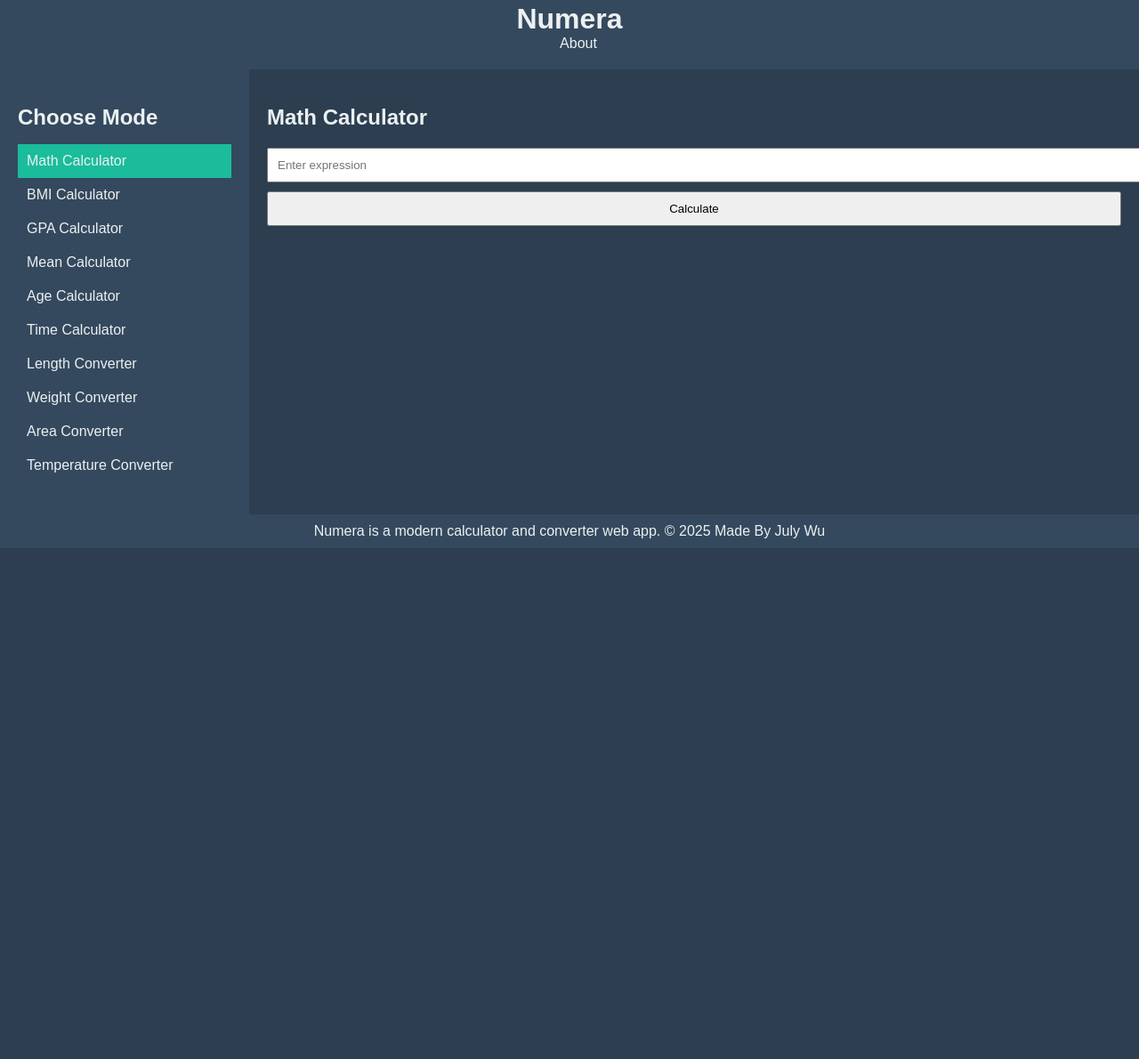
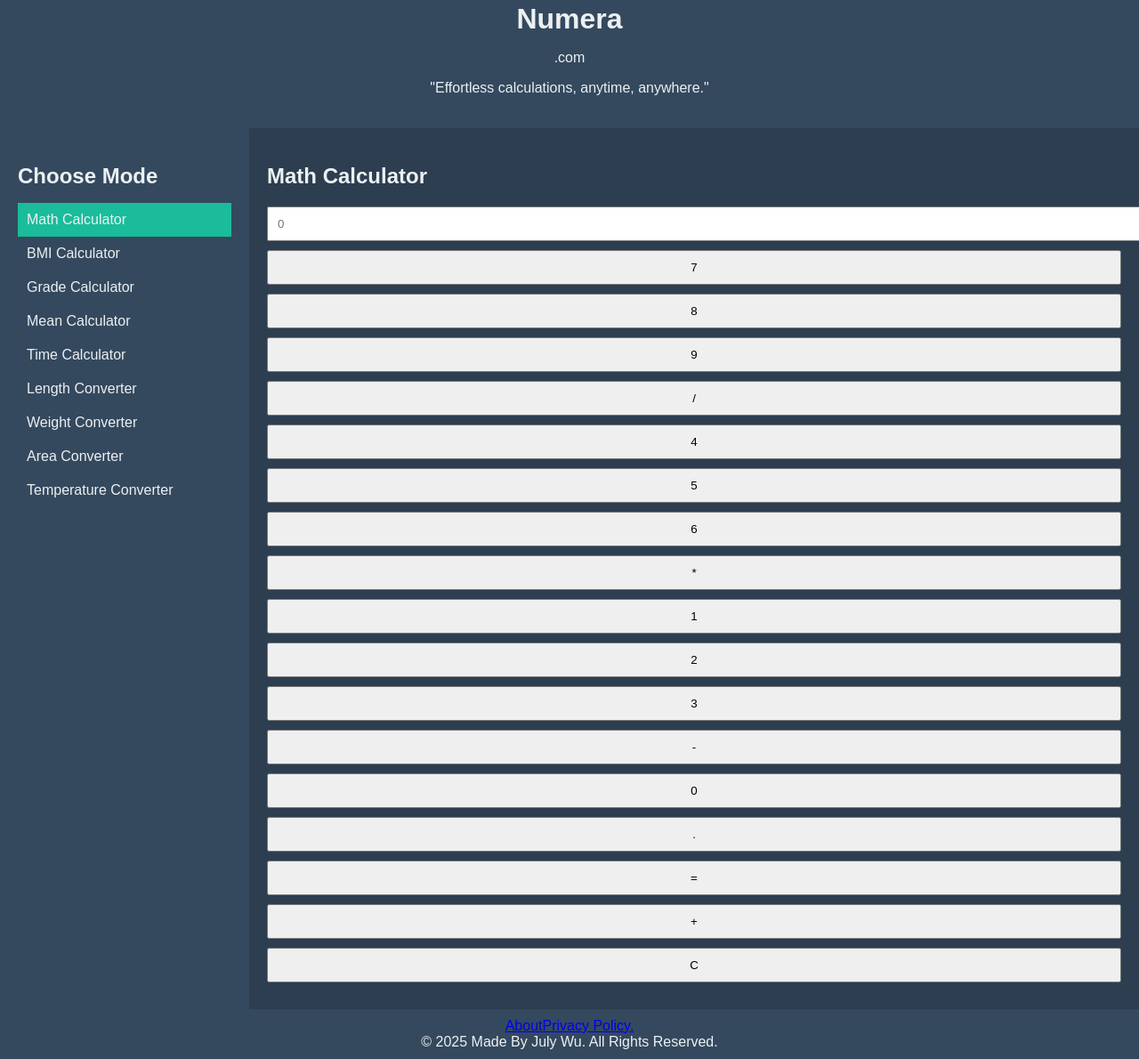
Before and after one commit to JLW-7/numera-calculator, a plain HTML site: page index.html in a window 1280 px wide. Shown: the part 17-1207 px from the top of the page at 89% size. Before the commit the page ends 800 px from the top, so only its background shows below. Drawn offline with Linux system fonts and the light colour scheme.

```diff
--- a/index.html
+++ b/index.html
@@ -4,14 +4,16 @@
     <meta charset="UTF-8">
     <meta name="viewport" content="width=device-width, initial-scale=1.0">
     <link rel="stylesheet" href="styles.css">
+    <link href="https://fonts.googleapis.com/css2?family=Poppins:wght@400;600&display=swap" rel="stylesheet">
     <title>Numera</title>
 </head>
 <body>
     <header>
-        <h1>Numera</h1>
-        <nav>
-            <a href="#">About</a>
-        </nav>
+        <div class="logo">
+            <h1>Numera</h1>
+            <p>.com</p>
+        </div>
+        <p>"Effortless calculations, anytime, anywhere."</p>
     </header>
     <div class="container">
         <aside>
@@ -19,9 +21,8 @@
             <ul>
                 <li data-mode="math" class="active">Math Calculator</li>
                 <li data-mode="bmi">BMI Calculator</li>
-                <li data-mode="gpa">GPA Calculator</li>
+                <li data-mode="gpa">Grade Calculator</li>
                 <li data-mode="mean">Mean Calculator</li>
-                <li data-mode="age">Age Calculator</li>
                 <li data-mode="time">Time Calculator</li>
                 <li data-mode="length">Length Converter</li>
                 <li data-mode="weight">Weight Converter</li>
@@ -32,8 +33,26 @@
         <main>
             <div id="math" class="calculator active">
                 <h2>Math Calculator</h2>
-                <input type="text" id="math-input" placeholder="Enter expression">
-                <button onclick="calculateMath()">Calculate</button>
+                <div class="calculator-grid">
+                    <input type="text" id="math-input" placeholder="0">
+                    <button onclick="appendNumber('7')">7</button>
+                    <button onclick="appendNumber('8')">8</button>
+                    <button onclick="appendNumber('9')">9</button>
+                    <button onclick="appendOperator('/')">/</button>
+                    <button onclick="appendNumber('4')">4</button>
+                    <button onclick="appendNumber('5')">5</button>
+                    <button onclick="appendNumber('6')">6</button>
+                    <button onclick="appendOperator('*')">*</button>
+                    <button onclick="appendNumber('1')">1</button>
+                    <button onclick="appendNumber('2')">2</button>
+                    <button onclick="appendNumber('3')">3</button>
+                    <button onclick="appendOperator('-')">-</button>
+                    <button onclick="appendNumber('0')">0</button>
+                    <button onclick="appendDot()">.</button>
+                    <button onclick="calculateMath()">=</button>
+                    <button onclick="appendOperator('+')">+</button>
+                    <button onclick="clearInput()">C</button>
+                </div>
                 <div id="math-result"></div>
             </div>
             <div id="bmi" class="calculator">
@@ -44,7 +63,7 @@
                 <div id="bmi-result"></div>
             </div>
             <div id="gpa" class="calculator">
-                <h2>GPA Calculator</h2>
+                <h2>Grade Calculator</h2>
                 <table id="gpa-table">
                     <tr>
                         <th>Subject</th>
@@ -52,7 +71,7 @@
                     </tr>
                 </table>
                 <button onclick="addSubject()">Add Subject</button>
-                <button onclick="calculateGPA()">Calculate GPA</button>
+                <button onclick="calculateGPA()">Calculate Average Grade</button>
                 <div id="gpa-result"></div>
             </div>
             <div id="mean" class="calculator">
@@ -61,30 +80,32 @@
                 <button onclick="calculateMean()">Calculate</button>
                 <div id="mean-result"></div>
             </div>
-            <div id="age" class="calculator">
-                <h2>Age Calculator</h2>
-                <input type="date" id="age-dob">
-                <input type="date" id="age-date">
-                <button onclick="calculateAge()">Calculate</button>
-                <div id="age-result"></div>
-            </div>
             <div id="time" class="calculator">
                 <h2>Time Calculator</h2>
                 <input type="number" id="time-hours" placeholder="Hours">
                 <input type="number" id="time-minutes" placeholder="Minutes">
                 <input type="number" id="time-seconds" placeholder="Seconds">
+                <h3>Unit:</h3>
+                <select id="time-unit">
+                    <option value="seconds">seconds</option>
+                    <option value="minutes">minutes</option>
+                    <option value="hours">hours</option>
+                </select>
                 <button onclick="calculateTime()">Calculate</button>
+                <p style="font-size: 12px;">Note: Results are rounded to the nearest hundreth.</p>
                 <div id="time-result"></div>
             </div>
             <div id="length" class="calculator">
                 <h2>Length Converter</h2>
                 <input type="number" id="length-value" placeholder="Value">
+                <h3>From:</h3>
                 <select id="length-from">
                     <option value="meters">Meters</option>
                     <option value="kilometers">Kilometers</option>
                     <option value="feet">Feet</option>
                     <option value="miles">Miles</option>
                 </select>
+                <h3>To:</h3>
                 <select id="length-to">
                     <option value="meters">Meters</option>
                     <option value="kilometers">Kilometers</option>
@@ -92,17 +113,20 @@
                     <option value="miles">Miles</option>
                 </select>
                 <button onclick="convertLength()">Convert</button>
+                <p style="font-size: 12px;">Note: Results are rounded to the nearest hundreth.</p>
                 <div id="length-result"></div>
             </div>
             <div id="weight" class="calculator">
                 <h2>Weight Converter</h2>
                 <input type="number" id="weight-value" placeholder="Value">
+                <h3>From:</h3>
                 <select id="weight-from">
                     <option value="kilograms">Kilograms</option>
                     <option value="grams">Grams</option>
                     <option value="pounds">Pounds</option>
                     <option value="ounces">Ounces</option>
                 </select>
+                <h3>To:</h3>
                 <select id="weight-to">
                     <option value="kilograms">Kilograms</option>
                     <option value="grams">Grams</option>
@@ -110,17 +134,20 @@
                     <option value="ounces">Ounces</option>
                 </select>
                 <button onclick="convertWeight()">Convert</button>
+                <p style="font-size: 12px;">Note: Results are rounded to the nearest hundreth.</p>
                 <div id="weight-result"></div>
             </div>
             <div id="area" class="calculator">
                 <h2>Area Converter</h2>
                 <input type="number" id="area-value" placeholder="Value">
+                <h3>From:</h3>
                 <select id="area-from">
                     <option value="square meters">Square Meters</option>
                     <option value="square kilometers">Square Kilometers</option>
                     <option value="acres">Acres</option>
                     <option value="hectares">Hectares</option>
                 </select>
+                <h3>To:</h3>
                 <select id="area-to">
                     <option value="square meters">Square Meters</option>
                     <option value="square kilometers">Square Kilometers</option>
@@ -128,28 +155,33 @@
                     <option value="hectares">Hectares</option>
                 </select>
                 <button onclick="convertArea()">Convert</button>
+                <p style="font-size: 12px;">Note: Results are rounded to the nearest hundreth.</p>
                 <div id="area-result"></div>
             </div>
             <div id="temperature" class="calculator">
                 <h2>Temperature Converter</h2>
                 <input type="number" id="temperature-value" placeholder="Value">
+                <h3>From:</h3>
                 <select id="temperature-from">
                     <option value="celsius">Celsius</option>
                     <option value="fahrenheit">Fahrenheit</option>
                     <option value="kelvin">Kelvin</option>
                 </select>
+                <h3>To:</h3>
                 <select id="temperature-to">
                     <option value="celsius">Celsius</option>
                     <option value="fahrenheit">Fahrenheit</option>
                     <option value="kelvin">Kelvin</option>
                 </select>
                 <button onclick="convertTemperature()">Convert</button>
+                <p style="font-size: 12px;">Note: Results are rounded to the nearest hundreth.</p>
                 <div id="temperature-result"></div>
             </div>
         </main>
     </div>
     <footer>
-        <p>Numera is a modern calculator and converter web app. &copy; 2025 Made By July Wu</p>
+        <a href="aboutme.html">About</a><a href="privacy-policy.html">Privacy Policy.</a>
+        <p>&copy; 2025 Made By July Wu. All Rights Reserved.</p>
     </footer>
     <script src="script.js"></script>
 </body>
```
